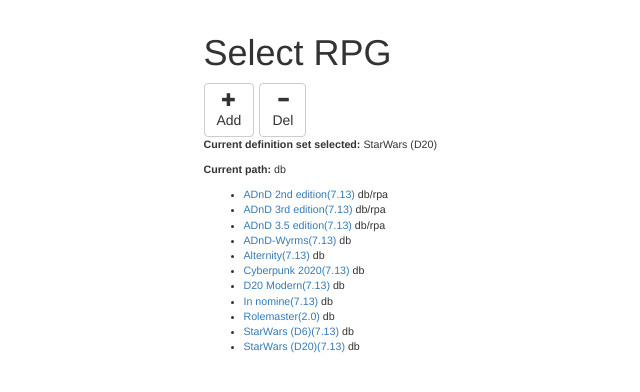
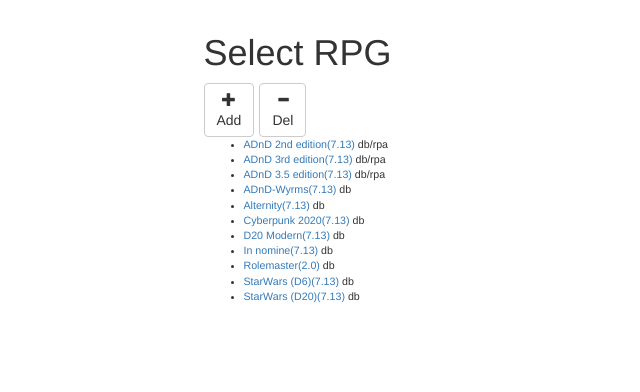
Before and after one commit to d2emon/pathfinder-helper, a Flask app: page /rpg in a window 1280 px wide. Shown: the part 51-443 px from the top of the page, without its empty margins (134-774 px from the left). Run offline with Flask 2, Linux system fonts and the light colour scheme; some libraries are stand-ins or nearby versions.

Commit message:
Removed duplicates

```diff
--- a/web/templates/rpg.html
+++ b/web/templates/rpg.html
@@ -4,10 +4,6 @@
 <div class="btn-toolbar" role="toolbar" aria-label="toolbar">
   <a href="{{ url_for('rpg_add') }}" type="button" class="btn btn-default"><span class="glyphicon glyphicon-plus" aria-hidden="true"></span><br>Add</a>
   <a href="{{ url_for('rpg_del') }}" type="button" class="btn btn-default"><span class="glyphicon glyphicon-minus" aria-hidden="true"></span><br>Del</a>
-</div>
-<div>
-  <p><strong>Current definition set selected:</strong> {{selected.name}}</p>
-  <p><strong>Current path:</strong> {{selected.path}}</p>
 </div>
 {% if games %}
 <ul>
--- a/web/views/game_system.py
+++ b/web/views/game_system.py
@@ -34,6 +34,5 @@
     if rpg_id <= 0:
         return redirect(url_for("rpg_list"))
 
-    rpg = current_rpg()
-    session["rpg"] = rpg
+    session["rpg"] = current_rpg()
     return redirect(url_for("campaign_list"))
```
